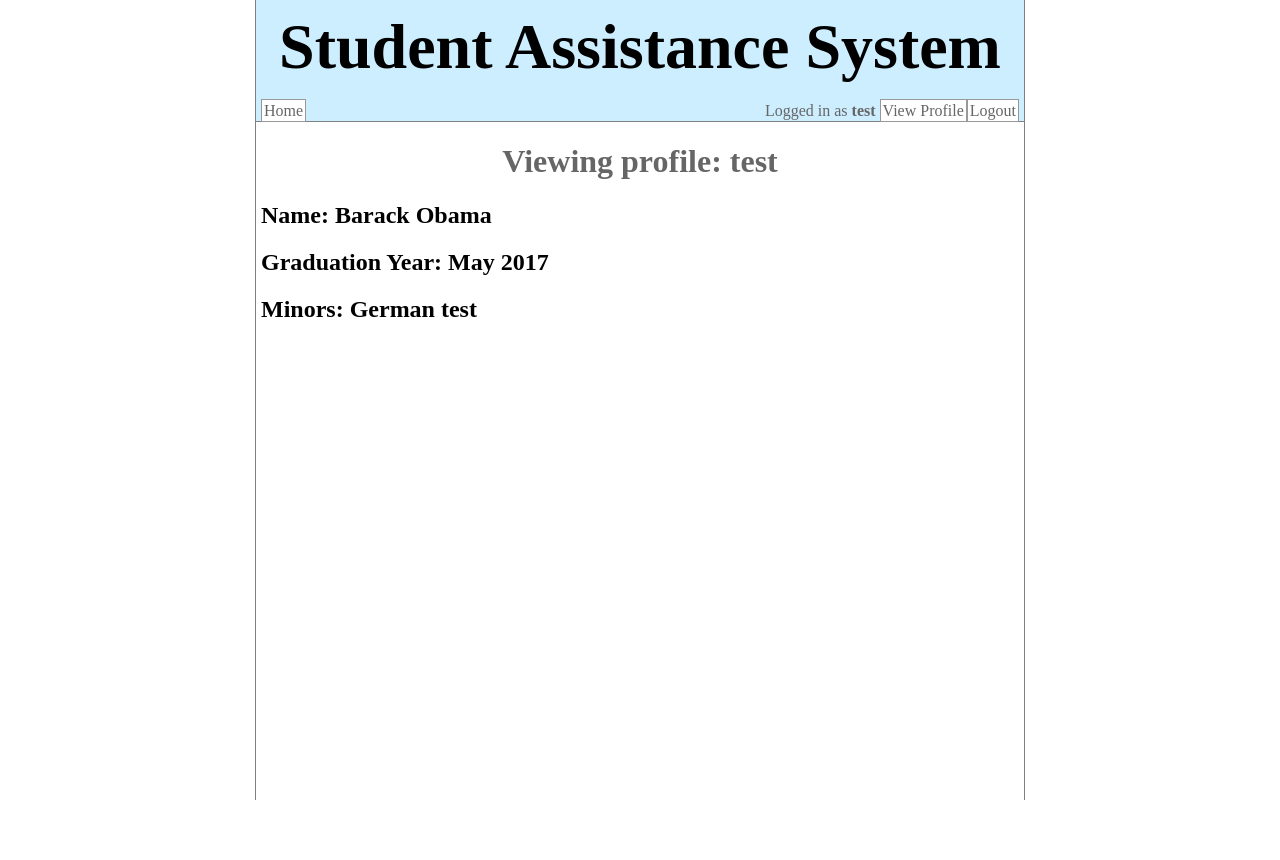
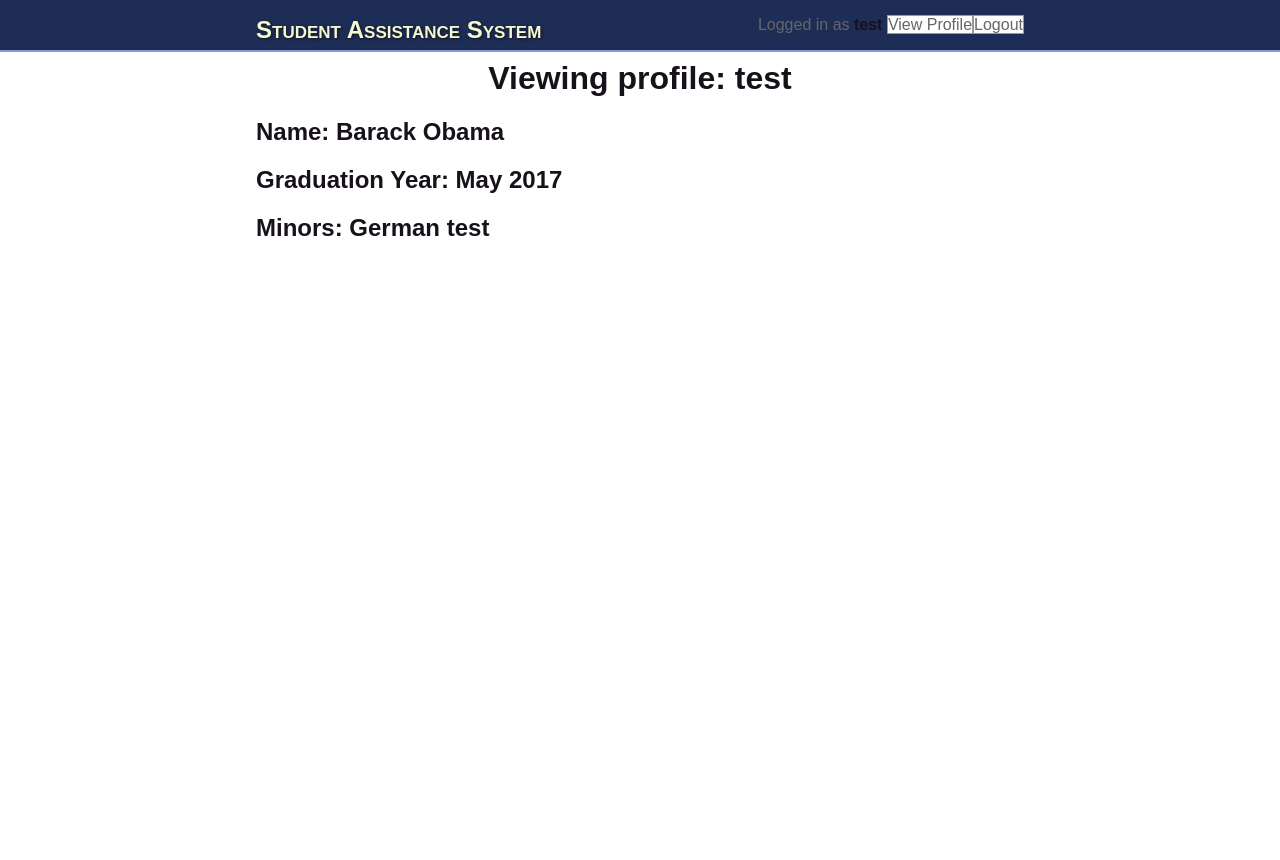
Before and after one commit to rinehart-eric/student-assistance-system, a Django app: a page that uses student_assistance_system/templates/student_assistance_system/base_site.html in a window 1280 px wide. Before the commit the page ends 800 px from the top, so only its background shows below. Run offline with Django 3.2, Linux system fonts and the light colour scheme; a user stored in the database is signed in; data comes from the database, SQL or seed files in the repository.

Commit message:
Decided color scheme and began small UI overhaul

```diff
--- a/student_assistance_system/static/student_assistance_system/style.css
+++ b/student_assistance_system/static/student_assistance_system/style.css
@@ -1,59 +1,94 @@
+html * {
+    font-family: Arial, 'sans-serif' !important;
+    color: #171219;
+}
 
 html, body {
     height: 100%;
     margin: 0px;
 }
 
-#page {
-    margin: auto;
+div#top {
+    width: 100%;
+    background: #1D2D56;
+    border-bottom: 2px solid #859BD1;
+    position: fixed;
+    top: 0px;
+    height: 50px;
+}
+
+div#header {
     width: 60%;
     height: 100%;
-    border-left: 1px solid gray;
-    border-right: 1px solid gray;
+    margin: auto;
 }
 
-#top {
-    background: #CCEEFF;
-    padding: 5px 5px 0px 5px;
-    border-bottom: 1px solid gray;
+div#logo {
+    float: left;
+    width: 45%;
+    height: 100%;
 }
 
-#top h1 {
-    text-align: center;
-    margin: 5px 0px 0px 0px;
-    font-size: 4em;
+div#logo a {
+    text-decoration: none;
+    color: #F3F9D2;
+    margin: 0px;
+    font-size: 1.5em;
+    font-weight: bold;
+    font-variant: small-caps;
+    text-shadow: 1px 1px 3px #171219;
 }
 
-#top p {
-    margin: 0px 0px 1px 0px;
+div#logo a:hover {
+    color: #CCCCCC;
+}
+
+div#links {
+    text-align: right;
+    width: 45%;
+    height: 100%;
+    margin-left: auto;
+}
+
+div#links p {
     color: #666666;
 }
 
-#top p a {
+div#links p a {
     color: #666666;
     background: #FFFFFF;
-    padding: 2px;
     text-decoration: none;
     border: 1px solid #999999;
 }
 
-#top p a:hover {
+div#links p a:hover {
     background: #EEEEEE;
 }
 
-div#links {
-    float: left;
-    width: 45%;
+div#content {
+    margin: 60px auto;
+    width: 60%;
+    height: 100%;
 }
 
-div#info {
-    text-align: right;
-    width: 45%;
-    margin-left: auto;
+div#content h1 {
+    font-weight: bold;
 }
 
-#content {
-    padding: 0px 5px;
+table#schedule {
+    width: 100%;
+    background: #EEEEEE;
+    border: 2px solid #7A7265;
+    border-collapse: collapse;
+}
+
+table#schedule th, table#schedule td {
+    border: 1px solid #7A7265;
+    border-collapse: collapse;
+}
+
+table#schedule th {
+    text-align: left;
 }
 
 #centerText {
@@ -64,7 +99,7 @@ div#info {
 
 div#requirements a {
     font-size: 20px;
-    color: #666666;
+    color: #171219;
     font-weight: bold;
     margin: 0px 0px 5px 0px;
 }
--- a/student_assistance_system/templates/student_assistance_system/base_site.html
+++ b/student_assistance_system/templates/student_assistance_system/base_site.html
@@ -8,19 +8,14 @@
 </head>
 
 <body>
-    <div id="page">
-        <div id="top">
-            {% block top %}
-            <h1>Student Assistance System</h1><br />
-            <div id="links"><p><a href="{% url 'student_assistance_system:index' %}">Home</a></p></div>
-            <div id="info"><p>Logged in as <b>{{ user.get_username }}</b> <a
-                href="{% url 'student_assistance_system:profile' %}">View Profile</a><a
-                href="{% url 'student_assistance_system:logout' %}">Logout</a></p>
-            </div>
-            {% endblock %}
-        </div><div id="content">
-            {% block content %}{% endblock %}
-        </div>
+    <div id="top"><div id="header">
+        <div id="logo"><a href="{% url 'student_assistance_system:index' %}">Student Assistance System</a></div>
+        <div id="links"><p>Logged in as <b>{{ user.get_username }}</b> <a
+            href="{% url 'student_assistance_system:profile' %}">View Profile</a><a
+            href="{% url 'student_assistance_system:logout' %}">Logout</a></p>
+        </div></div>
+    </div><div id="content">
+        {% block content %}{% endblock %}
     </div>
 </body>
 </html>
```
Also changed, not shown: student_assistance_system/templates/student_assistance_system/fragments/schedule_view.html (+4 -4 lines).
